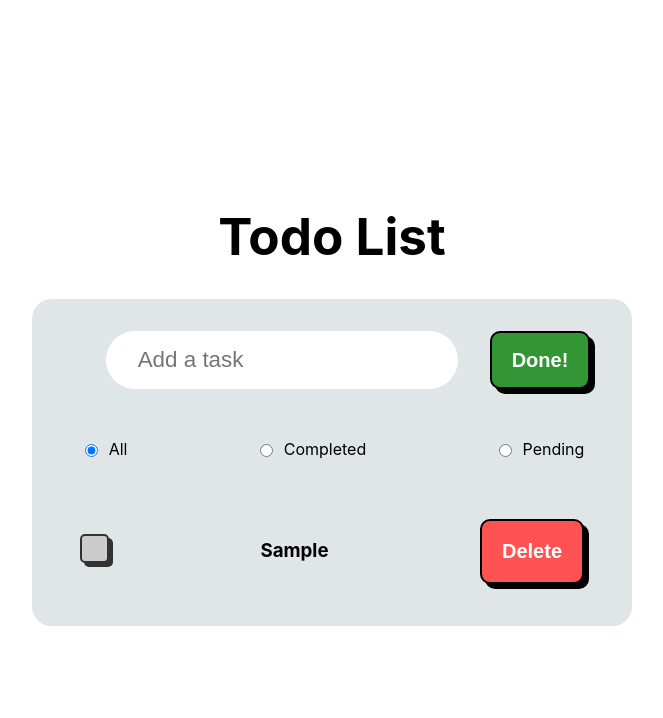
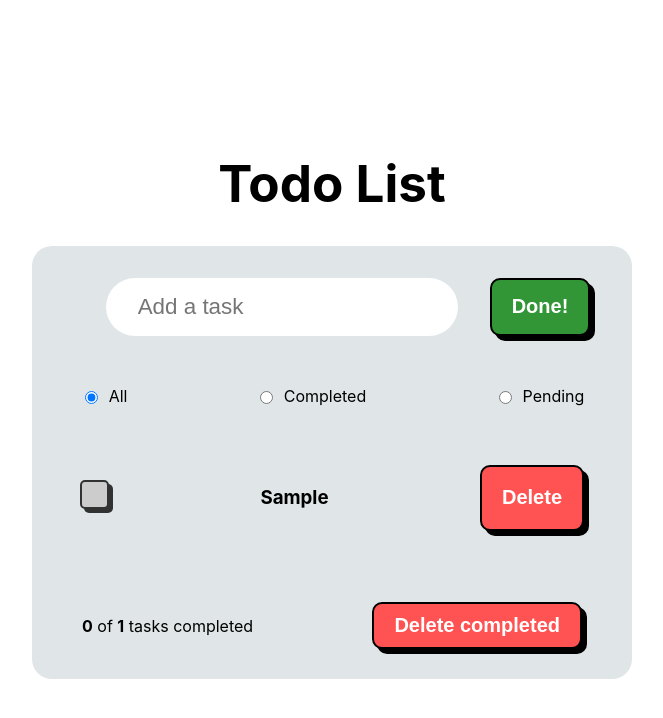
Before and after one commit to Juli0931/ProgWeb, a React (Vite) app in the folder Todo-React/: page / in a window 1280 px wide. Both pictures are taken after typing "Sample" into the empty fields and a click on the button "Done!". Shown: the top 718 px of the page, without its empty margins (308-971 px from the left). Built offline with nearby package versions, Linux system fonts and the light colour scheme.

Commit message:
Footer and btn completed

```diff
--- a/Todo-React/src/App.jsx
+++ b/Todo-React/src/App.jsx
@@ -1,5 +1,5 @@
 import { useState } from 'react'
-import { Form, List, Filter } from './components'
+import { Form, List, Filter, Footer } from './components'
 
 export default function App () {
   const [todos, setTodos] = useState([])
@@ -48,9 +48,11 @@ export default function App () {
   }
 
   const handleFilterChange = (filterValue) => {
-    console.log(filterValue)
     setFilter(filterValue)
   }
+
+  const completedTodos = todos.filter((todo) => todo.completed)
+  const totalTodos = todos.length
 
   const filteredTodos = todos.filter((todo) => {
     if (filter === 'completed') {
@@ -72,16 +74,24 @@ export default function App () {
           currentValue={filter}
         />
         <main>
-          {
-           hasTodos
-             ? <List list={filteredTodos} onToggle={handleToggle} onDelete={handleDelete}/>
-             : <p>There are no tasks to show yet</p>
-          }
+          {hasTodos ? (
+            <>
+              <List list={filteredTodos} onToggle={handleToggle} onDelete={handleDelete} />
+              <Footer
+                completedTask={completedTodos.length}
+                totalTask={totalTodos}
+                onDeleteCompleted={() => {
+                  const updatedList = todos.filter((todo) => !todo.completed)
+                  setTodos(updatedList)
+                }}
+              />
+            </>
+          ) : (
+            <p>There are no tasks to show yet</p>
+          )}
+        </main>
 
-        </main>
       </div>
     </>
   )
 }
-
-//TODO: Create a footer components that shows the number of completed tasks (x of y) and a btn to delete all the completed.
--- /dev/null
+++ b/Todo-React/src/components/Footer/Footer.css
@@ -0,0 +1,6 @@
+.footer{
+    display: flex;
+    justify-content: space-between;
+    padding: 30px 50px;
+    align-items: center;
+}
--- /dev/null
+++ b/Todo-React/src/components/Footer/Footer.jsx
@@ -0,0 +1,16 @@
+import './Footer.css'
+import { Button } from '../'
+export function Footer({ completedTask, totalTask, onDeleteCompleted }) {
+  return (
+    <footer className="footer">
+      <span className="todo-count">
+        <strong>{completedTask}</strong> of <strong>{totalTask}</strong> tasks completed
+      </span>
+      <Button
+      labelText='Delete completed'
+      type='delete'
+      onClick = {onDeleteCompleted}
+    />
+    </footer>
+  );
+}
--- a/Todo-React/src/components/index.js
+++ b/Todo-React/src/components/index.js
@@ -2,3 +2,4 @@ export * from './Form/Form'
 export * from './List/List'
 export * from './Button/Button'
 export * from './Filter/Filter'
+export * from './Footer/Footer'
--- a/Todo-React/src/const/filter.js
+++ /dev/null
@@ -1,5 +0,0 @@
-const filter = [
-    {
-
-    }
-  ]
```
